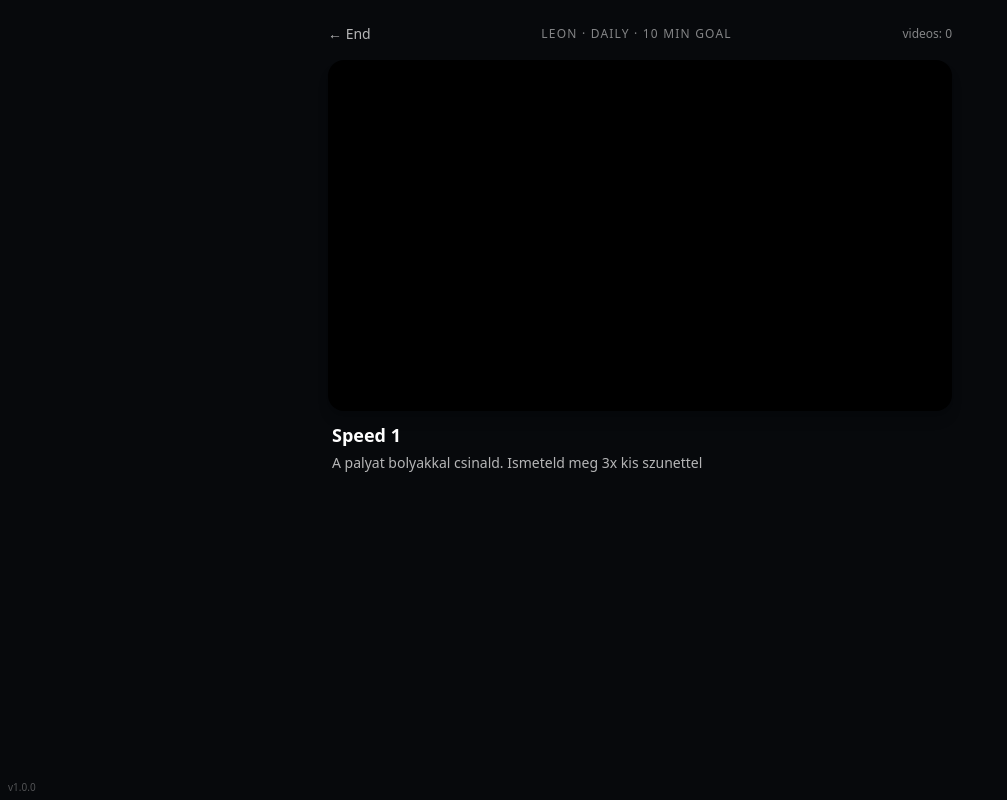
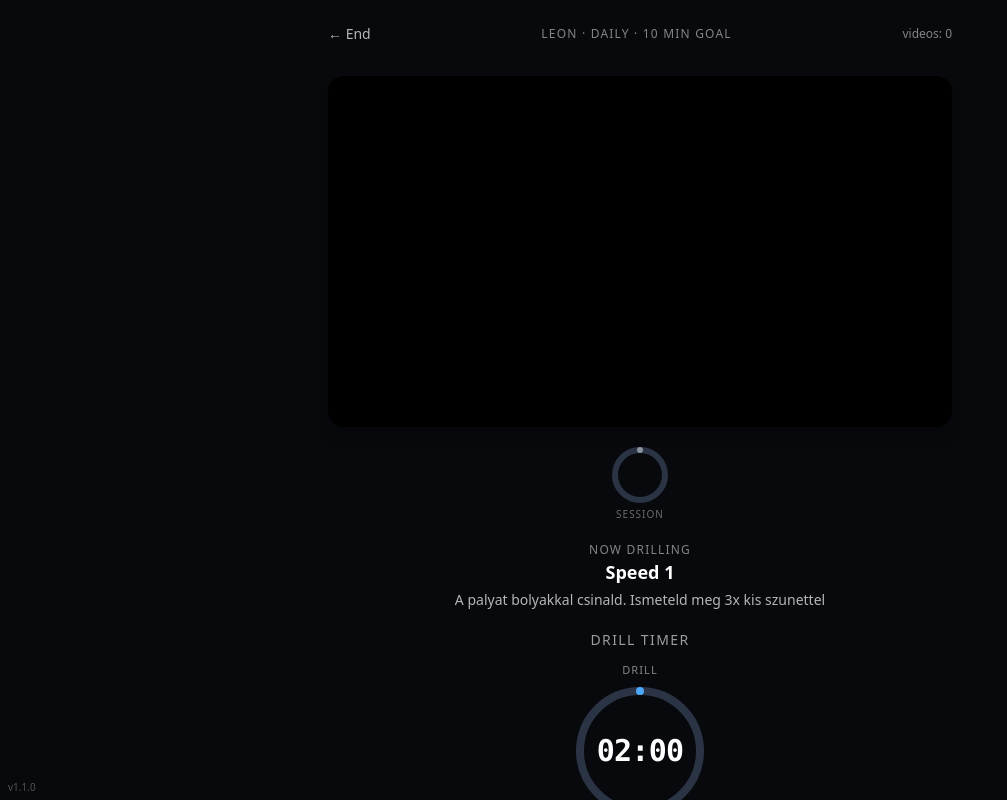
Before and after one commit to SinuDom/soccr, a React (Vite) app: page / in a window 1280 px wide. Both pictures are taken after a click on the button "Start Daily Session". Shown: the top 800 px of the page, without its empty margins (0-1007 px from the left). Built offline with nearby package versions, Linux system fonts and the light colour scheme.

Commit message:
Remove `watching` phase, update session flow, and add looping video support in `VideoPlayer`

```diff
--- a/package.json
+++ b/package.json
@@ -1,7 +1,7 @@
 {
   "name": "soccr",
   "private": true,
-  "version": "1.0.0",
+  "version": "1.1.0",
   "type": "module",
   "scripts": {
     "dev": "vite",
--- a/src/components/VideoPlayer.tsx
+++ b/src/components/VideoPlayer.tsx
@@ -6,18 +6,20 @@ import { Button } from './Button';
 interface Props {
   video: VideoRef;
   /** Fired when playback ends (YouTube: auto; others: user presses "Done watching"). */
-  onEnded: () => void;
+  onEnded?: () => void;
   /** Fired when the embed clearly cannot load — parent shows a Skip UI. */
   onLoadError: () => void;
+  /** When true, the clip loops continuously (used while drilling). */
+  loop?: boolean;
 }
 
 /** Dispatch by platform. All embeds are official; we never scrape or re-host. */
-export function VideoPlayer({ video, onEnded, onLoadError }: Props) {
+export function VideoPlayer({ video, onEnded, onLoadError, loop }: Props) {
   switch (video.platform) {
-    case 'youtube':  return <YouTubePlayer video={video} onEnded={onEnded} onLoadError={onLoadError} />;
-    case 'instagram': return <IframeEmbedPlayer video={video} src={instagramEmbedUrl(video.url)} onEnded={onEnded} onLoadError={onLoadError} />;
-    case 'tiktok':    return <IframeEmbedPlayer video={video} src={tiktokEmbedUrl(video.url)} onEnded={onEnded} onLoadError={onLoadError} />;
-    default:          return <IframeEmbedPlayer video={video} src={video.url} onEnded={onEnded} onLoadError={onLoadError} />;
+    case 'youtube':  return <YouTubePlayer video={video} onEnded={onEnded} onLoadError={onLoadError} loop={loop} />;
+    case 'instagram': return <IframeEmbedPlayer video={video} src={instagramEmbedUrl(video.url)} onEnded={onEnded} onLoadError={onLoadError} loop={loop} />;
+    case 'tiktok':    return <IframeEmbedPlayer video={video} src={tiktokEmbedUrl(video.url)} onEnded={onEnded} onLoadError={onLoadError} loop={loop} />;
+    default:          return <IframeEmbedPlayer video={video} src={video.url} onEnded={onEnded} onLoadError={onLoadError} loop={loop} />;
   }
 }
 
@@ -50,7 +52,7 @@ function loadYouTubeApi(): Promise<void> {
   return ytApiPromise;
 }
 
-function YouTubePlayer({ video, onEnded, onLoadError }: Props) {
+function YouTubePlayer({ video, onEnded, onLoadError, loop }: Props) {
   const containerRef = useRef<HTMLDivElement>(null);
   const playerRef = useRef<any>(null);
   const videoId = useMemo(() => extractYouTubeId(video.url), [video.url]);
@@ -62,13 +64,15 @@ function YouTubePlayer({ video, onEnded, onLoadError }: Props) {
 
     loadYouTubeApi().then(() => {
       if (cancelled || !containerRef.current || !window.YT) return;
+      // `loop: 1` requires `playlist` to be the same id for a single video.
+      const loopVars = loop ? { loop: 1, playlist: videoId, autoplay: 1 } : {};
       playerRef.current = new window.YT.Player(containerRef.current, {
         videoId,
-        playerVars: { playsinline: 1, rel: 0, modestbranding: 1, controls: 1 },
+        playerVars: { playsinline: 1, rel: 0, modestbranding: 1, controls: 1, ...loopVars },
         events: {
           onReady: () => { clearTimeout(watchdog); },
           onStateChange: (e: any) => {
-            if (window.YT && e.data === window.YT.PlayerState.ENDED) onEnded();
+            if (window.YT && e.data === window.YT.PlayerState.ENDED) onEnded?.();
           },
           onError: () => onLoadError(),
         },
@@ -97,7 +101,7 @@ function YouTubePlayer({ video, onEnded, onLoadError }: Props) {
 
 // ---------- Instagram / TikTok / other (iframe + "Done watching") ----------
 
-function IframeEmbedPlayer({ video, src, onEnded, onLoadError }: Props & { src: string | null }) {
+function IframeEmbedPlayer({ video, src, onEnded, onLoadError, loop }: Props & { src: string | null }) {
   const [loaded, setLoaded] = useState(false);
   const [errored, setErrored] = useState(false);
 
@@ -134,12 +138,16 @@ function IframeEmbedPlayer({ video, src, onEnded, onLoadError }: Props & { src:
           <div className="w-full h-full grid place-items-center text-white/70">Couldn’t load embed.</div>
         )}
       </div>
+      {!loop && onEnded && (
+        <>
           <p className="text-sm text-white/60 text-center px-4">
             This platform doesn’t report when a clip finishes. Watch it, then tap:
           </p>
           <Button variant="ice" size="lg" fullWidth onClick={onEnded}>
             Done watching → start practice
           </Button>
+        </>
+      )}
     </div>
   );
 }
--- a/src/lib/domain/session.ts
+++ b/src/lib/domain/session.ts
@@ -1,7 +1,7 @@
 import type { SessionMode } from './types';
 import { elapsedNow, newClock, startClock, stopClock, type PracticeClock } from './practiceClock';
 
-export type SessionPhase = 'watching' | 'practicing' | 'done';
+export type SessionPhase = 'practicing' | 'done';
 
 export interface RoundRecord {
   videoId: string;
@@ -30,7 +30,7 @@ export function startSession(params: {
     mode: params.mode,
     targetMs: params.targetMs,
     activeVideoId: params.firstVideoId,
-    phase: 'watching',
+    phase: 'practicing',
     rounds: [],
     clock: newClock(),
     discarded: false,
@@ -39,16 +39,6 @@ export function startSession(params: {
   };
 }
 
-export function onVideoEnded(session: Session, _now: number): Session {
-  if (session.phase !== 'watching') return session;
-  // The practice clock no longer starts automatically here. It is driven by
-  // the per-drill timers (see setDrillRunning) so the session time reflects
-  // actual drill work. The clock keeps whatever it had banked so far.
-  return {
-    ...session,
-    phase: 'practicing',
-  };
-}
 
 /**
  * Start or stop the session practice clock based on whether any drill timer is
@@ -80,7 +70,7 @@ export function pressNext(
       ...session,
       rounds,
       activeVideoId: nextVideoId,
-      phase: 'watching',
+      phase: 'practicing',
       clock: newClock(),
     },
     roundMs: banked,
@@ -145,8 +135,8 @@ export function videoIdsWatched(session: Session): string[] {
   for (const r of session.rounds) {
     if (!seen.has(r.videoId)) { seen.add(r.videoId); out.push(r.videoId); }
   }
-  // The active video was watched too (unless discarded/done before video-end).
-  if (!seen.has(session.activeVideoId) && session.phase !== 'watching') {
+  // The active video is drilled too, so count it once it's the active one.
+  if (!seen.has(session.activeVideoId)) {
     out.push(session.activeVideoId);
   }
   return out;
--- a/src/screens/Session.tsx
+++ b/src/screens/Session.tsx
@@ -7,7 +7,6 @@ import type { VideoRef, SessionMode, HistoryEntry } from '@/lib/domain/types';
 import { markSeen as markSeenPure, pickNextVideo } from '@/lib/domain/selection';
 import {
   endEarly,
-  onVideoEnded,
   pressNext,
   setDrillRunning,
   startSession,
@@ -18,7 +17,7 @@ import {
   type Session,
 } from '@/lib/domain/session';
 import { toLocalDateString } from '@/lib/domain/streak';
-import { elapsedNow, startClock, stopClock } from '@/lib/domain/practiceClock';
+import { elapsedNow, startClock } from '@/lib/domain/practiceClock';
 import { PracticeClock } from '@/components/PracticeClock';
 import { ProgressRing } from '@/components/ProgressRing';
 import { DrillTimers } from '@/components/DrillTimer';
@@ -131,23 +130,10 @@ export function SessionScreen() {
     }
   }, [content, creditDaily, bankExtraTime, markSeenAction, nav]);
 
-  const handleVideoEnded = useCallback(() => {
-    setSession((s) => (s ? onVideoEnded(s, Date.now()) : s));
-  }, []);
-
   // The session clock is driven by the per-drill timers: it only runs while at
   // least one drill timer is counting down.
   const handleDrillRunningChange = useCallback((running: boolean) => {
     setSession((s) => (s ? setDrillRunning(s, running, Date.now()) : s));
-  }, []);
-
-  // Let the user re-watch the current video mid-drill. Bank whatever time the
-  // clock has accrued, then drop back to the watching phase.
-  const handleWatchAgain = useCallback(() => {
-    setSession((s) => {
-      if (!s || s.phase !== 'practicing') return s;
-      return { ...s, phase: 'watching', clock: stopClock(s.clock, Date.now()) };
-    });
   }, []);
 
   const handleLoadError = useCallback(() => { setLoadFailed(true); }, []);
@@ -163,11 +149,12 @@ export function SessionScreen() {
     if (r.cycleAdvanced) advanceCycle(r.nextSeenIds, r.nextCycleNumber);
     if (!r.videoId) return;
     setLoadFailed(false);
-    setSession((s) => (s ? { ...s, activeVideoId: r.videoId!, phase: 'watching' } : s));
+    setSession((s) => (s ? { ...s, activeVideoId: r.videoId!, phase: 'practicing' } : s));
   }, [content, session, libraryVideos, progress.seenVideoIds, progress.cycleNumber, advanceCycle]);
 
   const handleNext = useCallback(() => {
     if (!content || !session) return;
+    setLoadFailed(false);
     markSeenAction(session.activeVideoId);
     const libIds = libraryVideos.map((v) => v.id);
     const r = pickNextVideo({
@@ -242,31 +229,16 @@ export function SessionScreen() {
       />
 
       <div className="mt-4">
-        {session.phase === 'watching' ? (
-          loadFailed ? (
-            <div className="rounded-2xl bg-red-500/10 border border-red-500/40 p-6 text-center">
-              <p className="text-red-200 mb-4">This video didn't load.</p>
-              <Button variant="secondary" onClick={handleSkip}>Skip to another video</Button>
-            </div>
-          ) : (
-            <>
-              <VideoPlayer
-                key={activeVideo.id}
-                video={activeVideo}
-                onEnded={handleVideoEnded}
-                onLoadError={handleLoadError}
-              />
-              <VideoMeta video={activeVideo} />
-            </>
-          )
-        ) : session.phase === 'practicing' ? (
+        {session.phase === 'practicing' ? (
           <PracticeArea
             session={session}
             targetMs={targetMs}
             onNext={handleNext}
             onStop={handleStop}
-            onWatchAgain={handleWatchAgain}
+            onSkip={handleSkip}
             onDrillRunningChange={handleDrillRunningChange}
+            onLoadError={handleLoadError}
+            loadFailed={loadFailed}
             mode={effectiveMode}
             activeVideo={activeVideo}
           />
@@ -307,25 +279,15 @@ function SessionHeader({
   );
 }
 
-/** Title + optional description shown below the video during the watching phase. */
-function VideoMeta({ video }: { video: VideoRef }) {
-  return (
-    <div className="max-w-2xl mx-auto mt-3 px-1">
-      <h2 className="text-lg font-bold leading-snug">{video.title}</h2>
-      {video.description && (
-        <p className="text-white/70 text-sm mt-1 leading-relaxed">{video.description}</p>
-      )}
-    </div>
-  );
-}
-
 function PracticeArea({
   session,
   targetMs,
   onNext,
   onStop,
-  onWatchAgain,
+  onSkip,
   onDrillRunningChange,
+  onLoadError,
+  loadFailed,
   mode,
   activeVideo,
 }: {
@@ -333,8 +295,10 @@ function PracticeArea({
   targetMs: number | null;
   onNext: () => void;
   onStop: () => void;
-  onWatchAgain: () => void;
+  onSkip: () => void;
   onDrillRunningChange: (running: boolean) => void;
+  onLoadError: () => void;
+  loadFailed: boolean;
   mode: SessionMode;
   activeVideo: VideoRef;
 }) {
@@ -358,6 +322,21 @@ function PracticeArea({
       transition={{ type: 'spring', stiffness: 220, damping: 24 }}
       className="flex flex-col items-center gap-5 mt-4"
     >
+      {/* The training clip loops continuously while drilling. */}
+      {loadFailed ? (
+        <div className="w-full rounded-2xl bg-red-500/10 border border-red-500/40 p-6 text-center">
+          <p className="text-red-200 mb-4">This video didn't load.</p>
+          <Button variant="secondary" onClick={onSkip}>Skip to another video</Button>
+        </div>
+      ) : (
+        <VideoPlayer
+          key={activeVideo.id}
+          video={activeVideo}
+          onLoadError={onLoadError}
+          loop
+        />
+      )}
+
       {/* Secondary, glanceable session indicator — shows how much of the
           overall session goal is left, with no numbers to focus on. */}
       {targetMs ? (
@@ -394,7 +373,6 @@ function PracticeArea({
       <p className="text-white/60 text-center px-4 text-sm">When you’re ready for the next skill:</p>
 
       <div className="w-full space-y-3">
-        <Button variant="secondary" size="lg" fullWidth onClick={onWatchAgain}>↺ Watch video again</Button>
         <Button variant="primary" size="xl" fullWidth onClick={onNext}>Next video →</Button>
         {mode !== 'daily' && (
           <Button variant="ice" size="lg" fullWidth onClick={onStop}>Stop — bank {formatMin(total)}</Button>
```
Also changed, not shown: 1 other file (tests, documents, lock files or other folders). Lines whose indentation alone changed are shown as unchanged.
